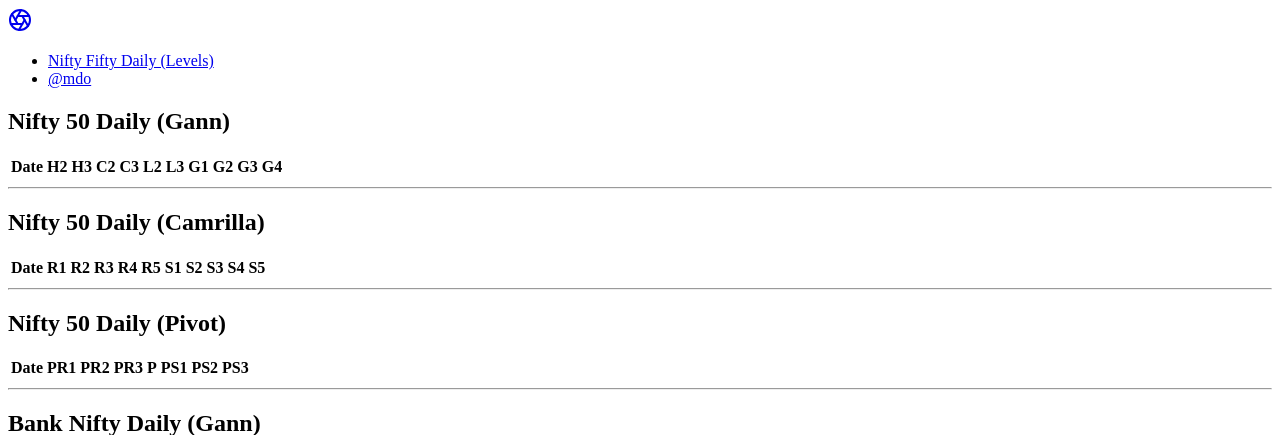
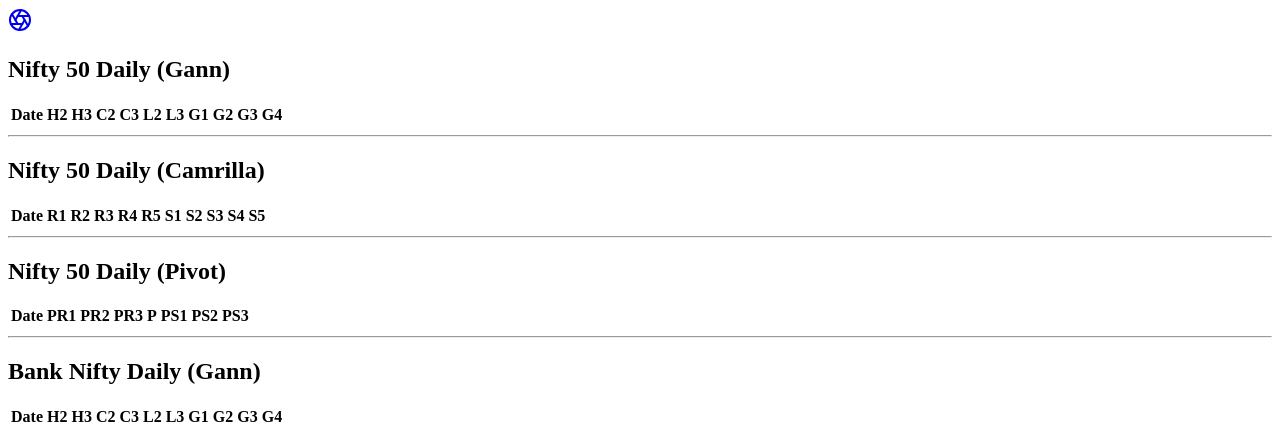
Before and after one commit to MithilRocks/newchakri, a Flask app: template templates/home.html in a window 1280 px wide. Shown: the top 435 px of the page. Run offline with Flask 2, Linux system fonts and the light colour scheme; the template is opened without the code that fills it, so the values that code supplies are empty; some libraries are stand-ins or nearby versions.

Commit message:
changed nav bar

```diff
--- a/templates/layout.html
+++ b/templates/layout.html
@@ -17,14 +17,6 @@
 <body data-spy="scroll" data-target="#navbar-example2">
     <nav id="navbar-example2" class="navbar navbar-light bg-light">
       <a class="navbar-brand" href="#"><svg xmlns="http://www.w3.org/2000/svg" width="24" height="24" viewBox="0 0 24 24" fill="none" stroke="currentColor" stroke-width="2" stroke-linecap="round" stroke-linejoin="round" class="mx-auto"><circle cx="12" cy="12" r="10"></circle><line x1="14.31" y1="8" x2="20.05" y2="17.94"></line><line x1="9.69" y1="8" x2="21.17" y2="8"></line><line x1="7.38" y1="12" x2="13.12" y2="2.06"></line><line x1="9.69" y1="16" x2="3.95" y2="6.06"></line><line x1="14.31" y1="16" x2="2.83" y2="16"></line><line x1="16.62" y1="12" x2="10.88" y2="21.94"></line></svg></a>
-      <ul class="nav nav-pills">
-        <li class="nav-item">
-          <a class="nav-link" href="#nif50daily-levels">Nifty Fifty Daily (Levels)</a>
-        </li>
-        <li class="nav-item">
-          <a class="nav-link" href="#mdo">@mdo</a>
-        </li>
-      </ul>
     </nav>
     {% block body_content %}
     {% endblock %}
```
